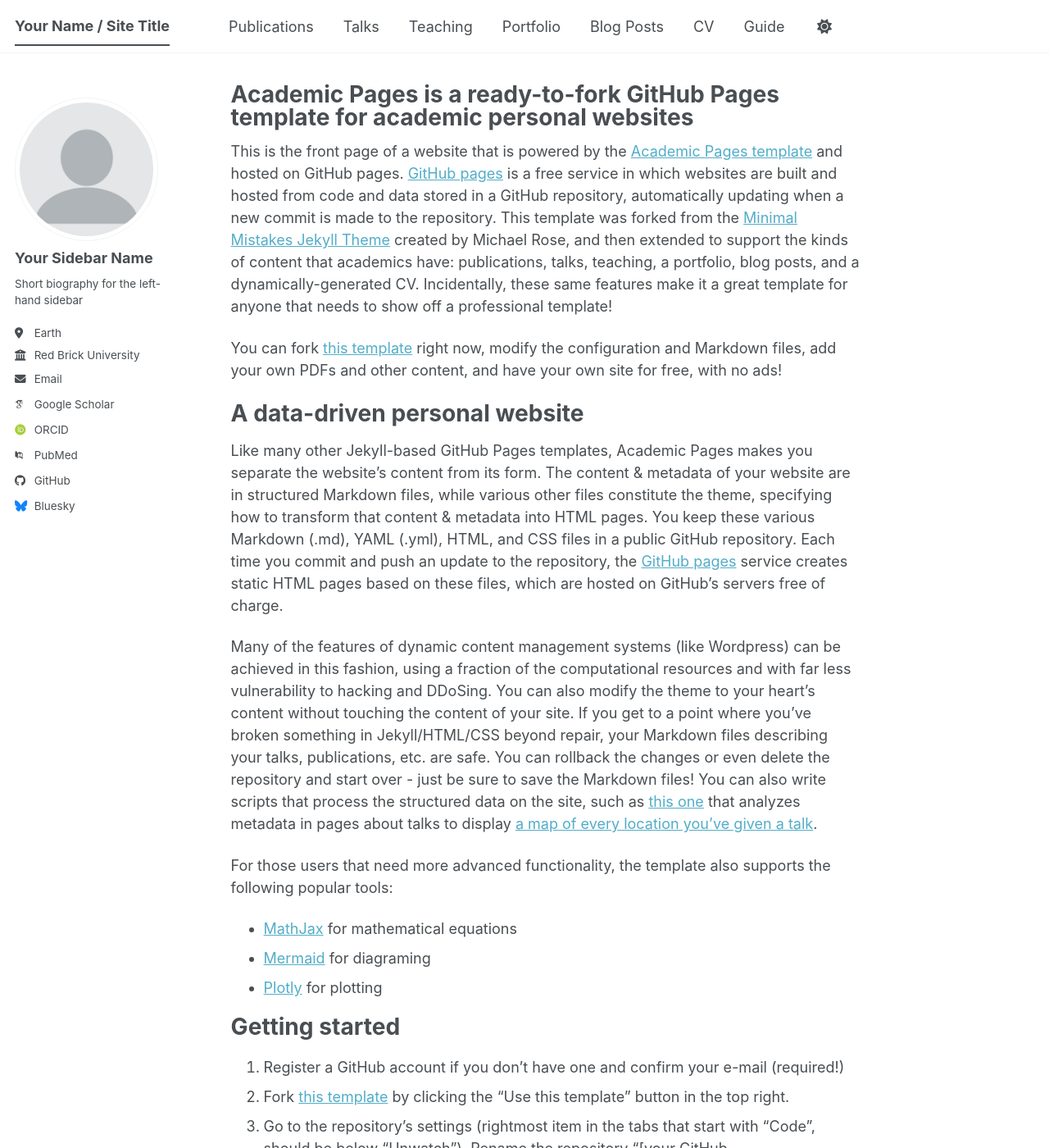
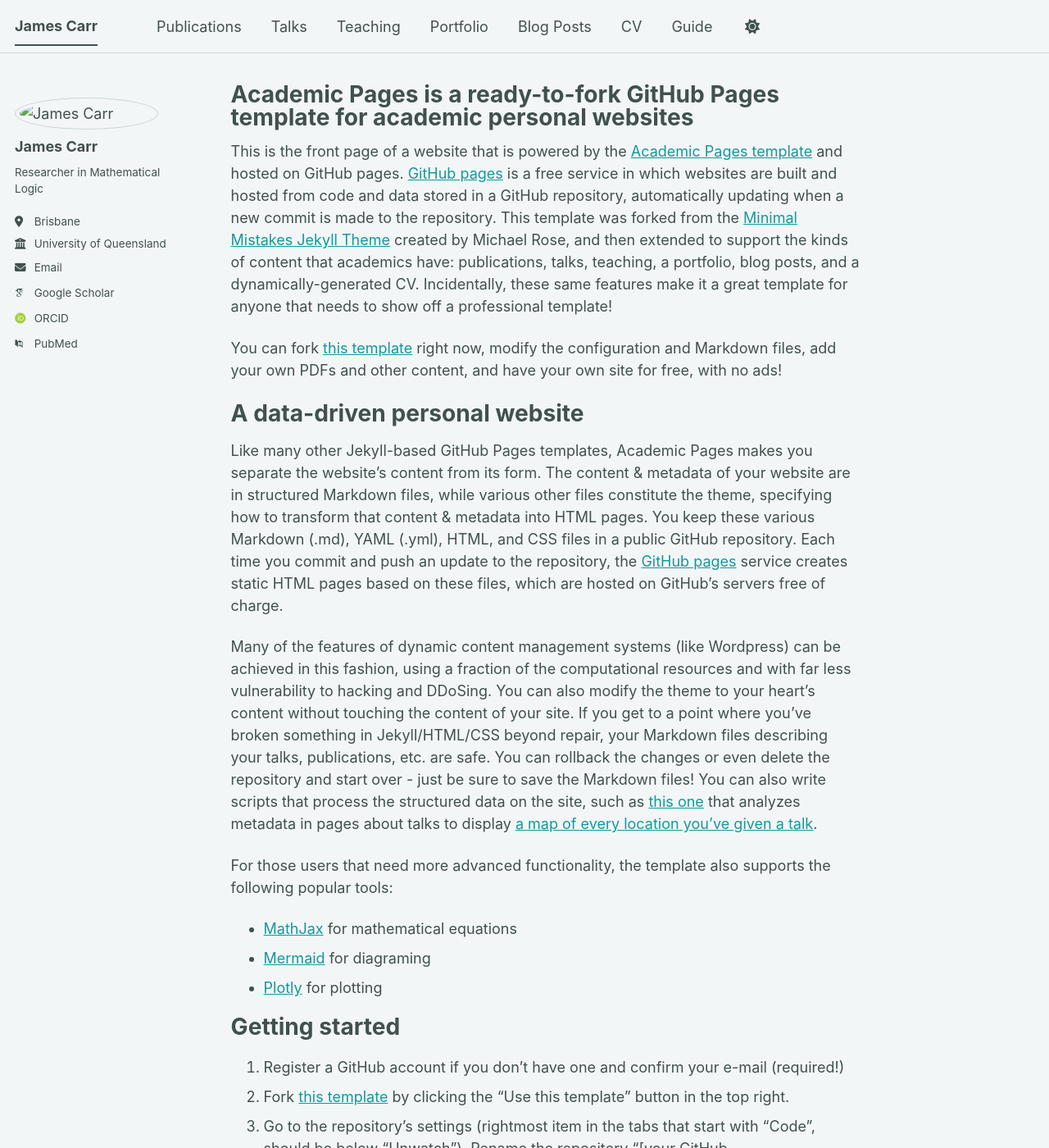
Before and after one commit to jamescarr-maths/jamescarr-maths.github.io, a Jekyll site: the page built from _pages/about.md, in a window 1280 px wide and 1400 px high. Shown: the whole window at 82% size. Built offline with Jekyll 4.4.1, drawn with Linux system fonts in a browser that asks for light colours; some web fonts are replaced; a script bundle is joined from its source files by our own code; library files that are not in the unit come from our copies; some of the changed text lies outside the part shown.

Commit message:
Basic early edits to config

```diff
--- a/_config.yml
+++ b/_config.yml
@@ -7,16 +7,16 @@
 # server process.
 
 # Basic Site Settings
-locale                   : "en-US"
-site_theme               : "default" # The available themes options are "default", "air", "sunrise", "mint", "dirt" and "contrast"
-title                    : "Your Name / Site Title"
+locale                   : "Aus"
+site_theme               : "mint" # The available themes options are "default", "air", "sunrise", "mint", "dirt" and "contrast"
+title                    : "James Carr"
 title_separator          : "-"
-name                     : &name "Your Name"
-description              : &description "Your Name's academic portfolio"   # Update this with a general description of your site, this is the default if not overridden by a page
-url                      : https://academicpages.github.io # The base hostname & protocol for your site e.g. "https://[your GitHub username].github.io",
+name                     : &name "James Carr"
+description              : &description "Academic Website"   # Update this with a general description of your site, this is the default if not overridden by a page
+url                      : https://jamescarr.github.io # The base hostname & protocol for your site e.g. "https://[your GitHub username].github.io",
                                                            # or if you already have some other page hosted on Github then use "https://[your GitHub username].github.io/[Your Repo Name]"
 baseurl                  : "" # the subpath of your site, e.g. "/blog"
-repository               : "academicpages/academicpages.github.io"
+repository               : "jamescarr.github.io"
 
 # Site Author - The following control what appear as part of the author content on the side bar.
 #               If a field is blank the icon and link will not appear, otherwise it will be shown.
@@ -24,13 +24,13 @@ repository               : "academicpages/academicpages.github.io"
 author:
   # Biographic information
   avatar           : "profile.png"
-  name             : "Your Sidebar Name"
+  name             : "James Carr"
   pronouns         : # example: "she/her"
-  bio              : "Short biography for the left-hand sidebar"
-  location         : "Earth"
-  employer         : "Red Brick University"
+  bio              : "Researcher in Mathematical Logic"
+  location         : "Brisbane"
+  employer         : "University of Queensland"
   uri              : # URL
-  email            : "none@example.org"
+  email            : "james.carr.47012@gmail.com"
 
   # Academic websites
   academia         : # URL
@@ -51,13 +51,13 @@ author:
   bitbucket        : # Username - Update with your username on the site
   codepen          : # Username
   dribbble         : # Username
-  github           : "academicpages"
+  github           : #"academicpages"
   kaggle           : # Username
   stackoverflow    : # User number or user number and name (i.e., use "1" or "1/jeff-atwood")
 
   # Social media
   artstation       : # Username
-  bluesky          : "bsky.app" # Replace this with you Bluesky username
+  bluesky          : #"bsky.app" # Replace this with you Bluesky username
   facebook         : # Username
   flickr           : # Username
   foursquare       : # Username
```
Also changed, not shown: images/profile.png (deleted), 1 other file.
